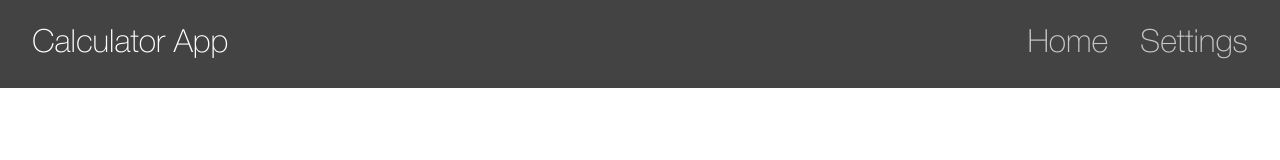
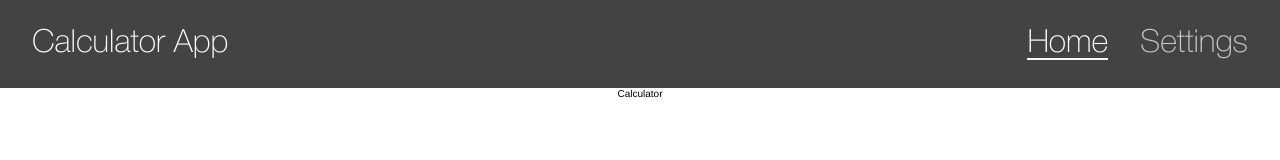
Before and after one commit to UladzislauPapliouka/calculator, a React (Create React App) app: page / in a window 1280 px wide. Shown: the top 160 px of the page. Built offline with nearby package versions, Linux system fonts and the light colour scheme.

Commit message:
feat: add Routes to App, and Route with Calculator and Settings pages

```diff
--- a/src/App.js
+++ b/src/App.js
@@ -1,11 +1,18 @@
 import logo from './logo.svg';
 import './App.css';
 import Header from "./Components/Header";
+import {Route, Routes} from "react-router-dom";
+import Calculator from "./Pages/Calculator";
+import Settings from "./Pages/Settings";
 
 function App() {
   return (
     <div className="App">
       <Header/>
+        <Routes>
+            <Route path={'/'} element={<Calculator/>}/>
+            <Route path={'settings'} element={<Settings/>}/>
+        </Routes>
     </div>
   );
 }
--- a/src/Components/Header/index.jsx
+++ b/src/Components/Header/index.jsx
@@ -8,7 +8,7 @@ const Header = () => {
         <HeaderWrapper>
             <span>Calculator App</span>
             <NavigationWrapper >
-                <NavLink to={'home'}>{({isActive})=><Link active={isActive}>Home</Link>}</NavLink>
+                <NavLink to={'/'}>{({isActive})=><Link active={isActive}>Home</Link>}</NavLink>
                 <NavLink to={'settings'}>{({isActive})=><Link active={isActive}>Settings</Link>}</NavLink>
             </NavigationWrapper>
         </HeaderWrapper>
```
